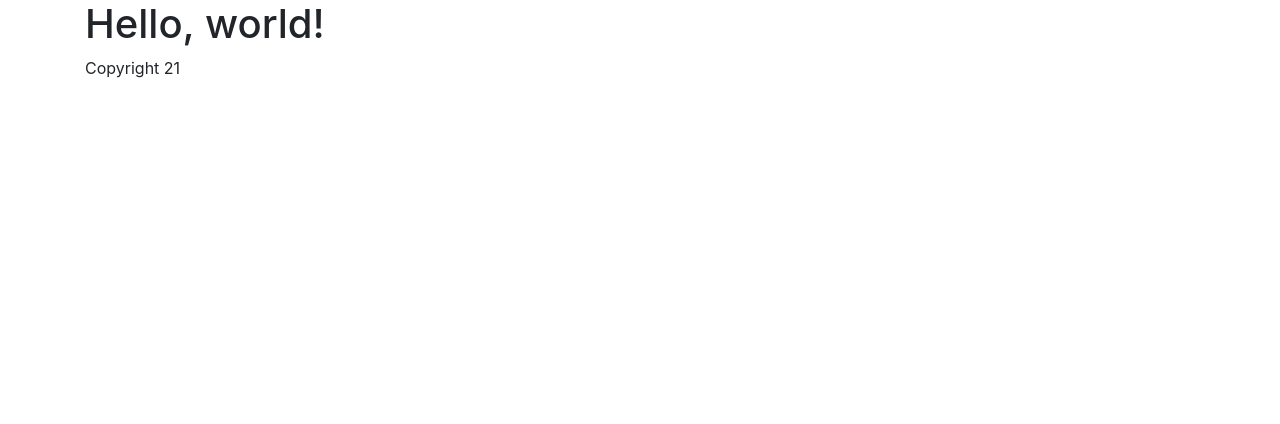
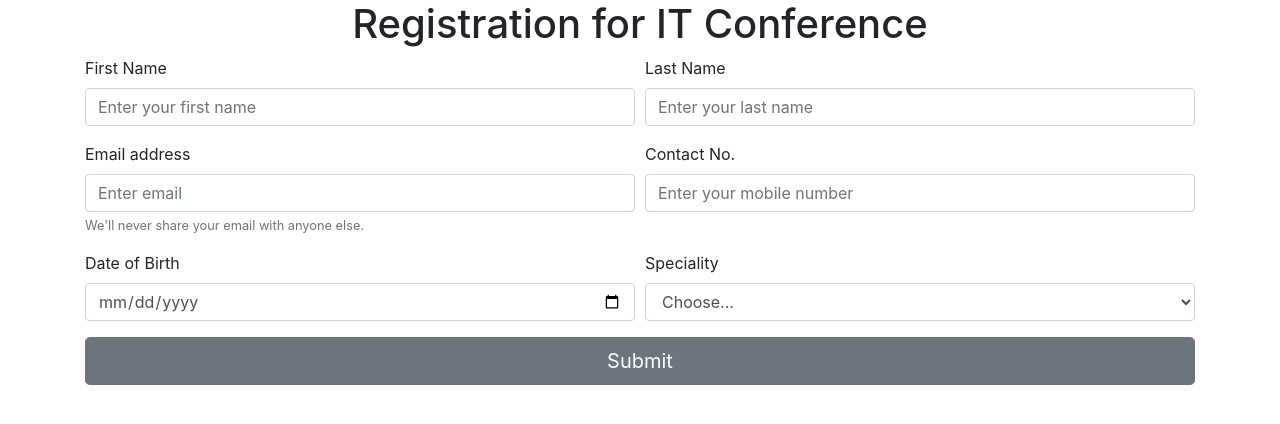
Before and after one commit to Brajesh825/Basic-Banking-System, a PHP site: page / in a window 1280 px wide. Shown: the top 424 px of the page. Run offline with PHP 8.4, Linux system fonts and the light colour scheme.

Commit message:
created bootstrap form

```diff
--- a/Attendance/includes/footer.php
+++ b/Attendance/includes/footer.php
@@ -1,6 +1,3 @@
-    <div>
-          <?php echo 'Copyright '.date('y'); ?>
-    </div>
   </div>
   <!-- Optional JavaScript -->
     <!-- jQuery first, then Popper.js, then Bootstrap JS -->
--- a/Attendance/index.php
+++ b/Attendance/index.php
@@ -5,7 +5,48 @@
 
 <!-- Body -->
 
-<h1>Hello, world!</h1>
+<h1 class="text-center">Registration for IT Conference</h1>
+
+<form>
+  <div class="form-row">
+    <div class="form-group col-md-6">
+        <label for="firstname">First Name</label>
+        <input type="text" class="form-control" id="firstname" placeholder="Enter your first name">
+    </div>
+    <div class="form-group col-md-6">
+        <label for="lasttname">Last Name</label>
+        <input type="text" class="form-control" id="lasttname" placeholder="Enter your last name">
+    </div>
+  </div>
+  <div class="form-row">
+    <div class="form-group col-md-6">
+    <label for="email">Email address</label>
+    <input type="email" class="form-control" id="email" aria-describedby="emailHelp" placeholder="Enter email">
+    <small id="emailHelp" class="form-text text-muted">We'll never share your email with anyone else.</small>
+    </div>
+    <div class="form-group col-md-6">
+        <label for="contact">Contact No.</label>
+        <input type="number" class="form-control" id="contact" placeholder="Enter your mobile number">
+    </div>
+  </div>
+  <div class="form-row">
+    <div class="form-group col-md-6">
+        <label for="dob">Date of Birth</label>
+        <input type="date" class="form-control" id="dob">
+    </div>
+    <div class="form-group col-md-6">
+        <label for="speciality">Speciality</label>
+        <select id="speciality" class="form-control">
+            <option selected>Choose...</option>
+            <option value="1">Database Admin</option>
+            <option value="2">Software Developer</option>
+            <option value="3">Web Administrator</option>
+            <option value="4">Other</option>
+        </select>
+    </div>
+  </div>
+  <button type="submit" class="btn btn-secondary btn-lg btn-block">Submit</button>
+</form>
 
 <!-- Ending of body -->
 
```
